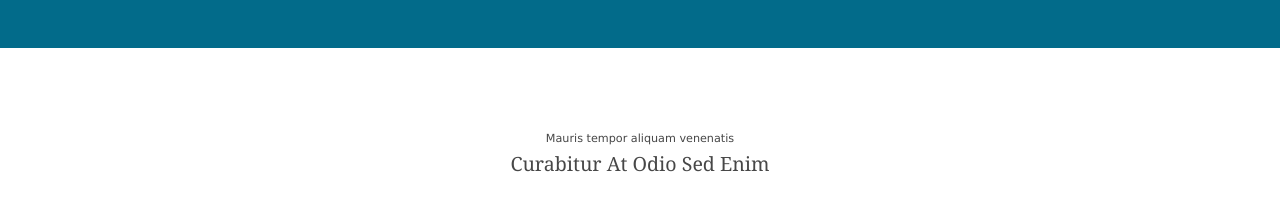
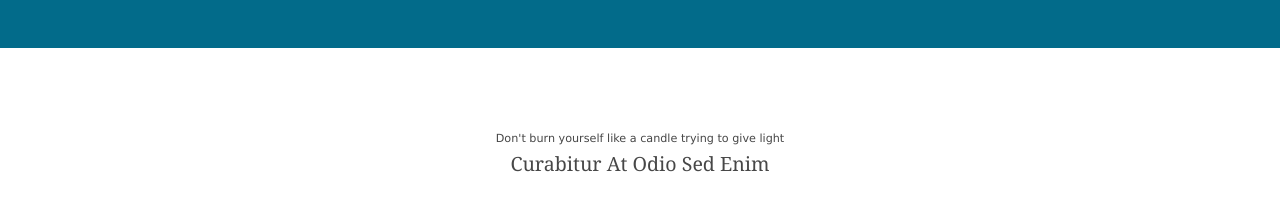
Before and after one commit to jibril96/CPpnt200-a2, a plain HTML site: page index.html in a window 1280 px wide. Shown: the part 980-1198 px from the top of the page. Drawn offline with Linux system fonts and the light colour scheme.

Commit message:
changed 119

```diff
--- a/index.html
+++ b/index.html
@@ -116,7 +116,7 @@
     <!-- ################################################################################################ -->
     <section id="services">
       <div class="sectiontitle">
-        <p class="nospace font-xs">Mauris tempor aliquam venenatis</p>
+        <p class="nospace font-xs">Don't burn yourself like a candle trying to give light</p>
         <h6 class="heading">Curabitur at odio sed enim</h6>
       </div>
       <ul class="nospace group grid-3">
```
